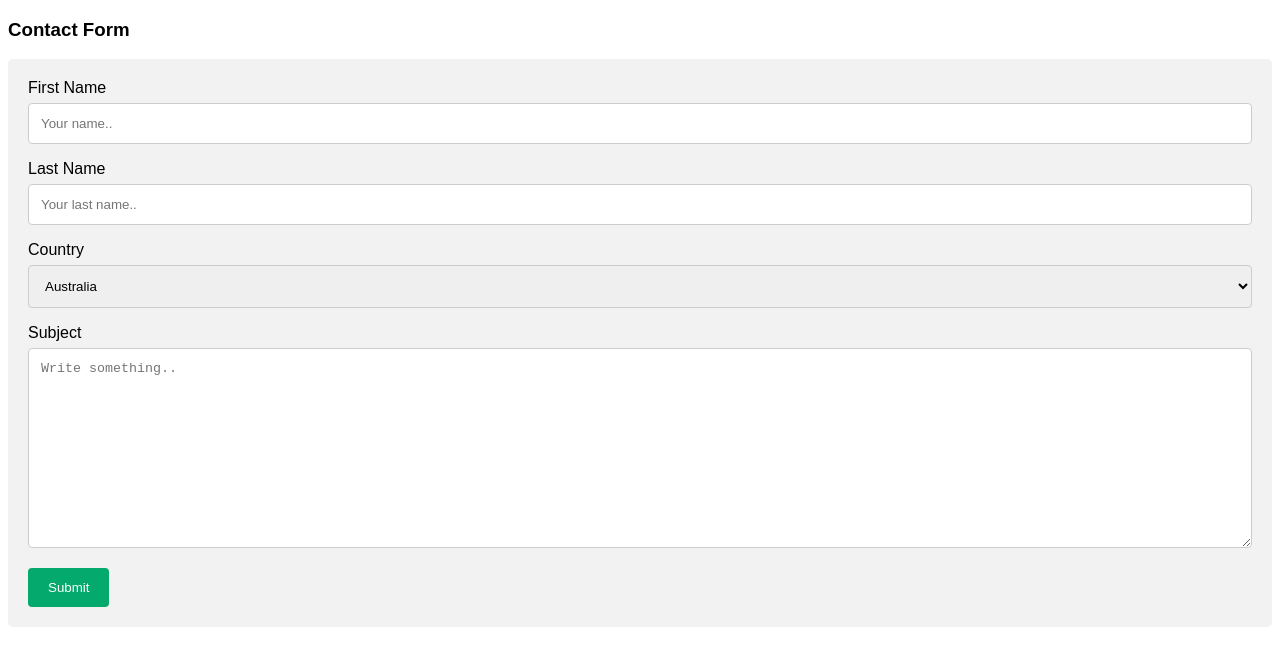
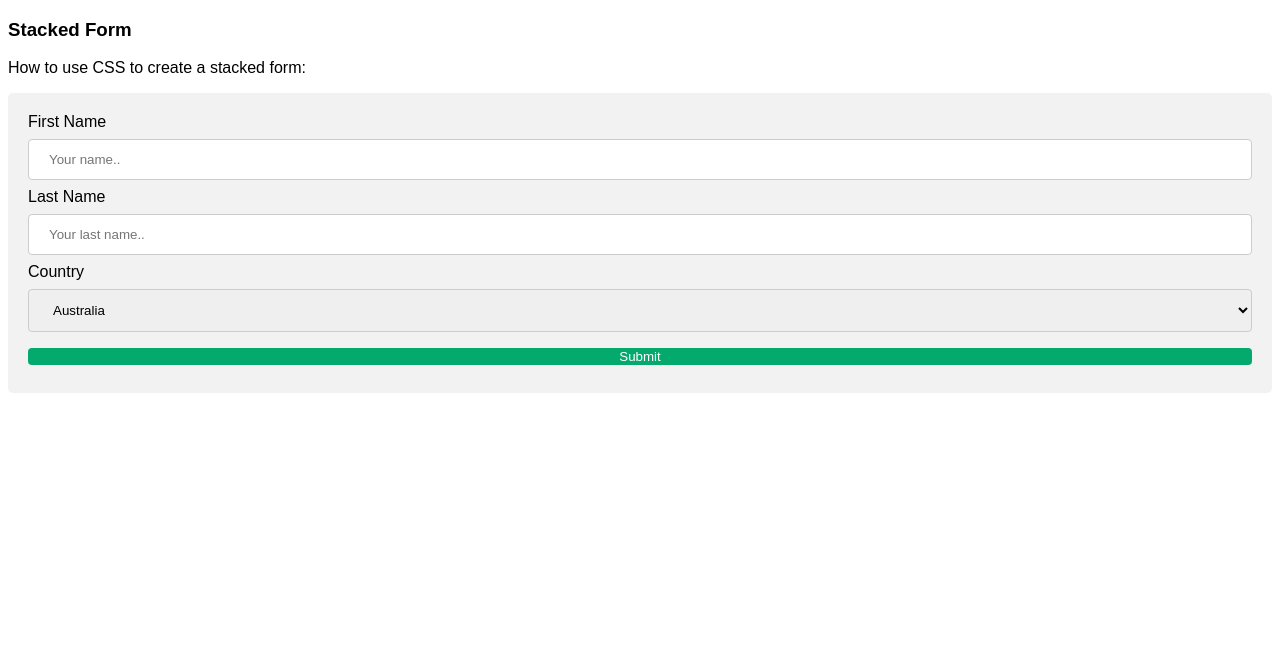
Before and after one commit to santhoshtsk25/docker, a plain HTML site: page index.html in a window 1280 px wide. Drawn offline with Linux system fonts and the light colour scheme.

Commit message:
Update index.html

```diff
--- a/index.html
+++ b/index.html
@@ -1,26 +1,26 @@
 <!DOCTYPE html>
 <html>
-<head>
-<meta name="viewport" content="width=device-width, initial-scale=1">
 <style>
-body {font-family: Arial, Helvetica, sans-serif;}
-* {box-sizing: border-box;}
+body {
+  font-family: Arial;
+}
 
-input[type=text], select, textarea {
+input[type=text], select {
   width: 100%;
-  padding: 12px;
+  padding: 12px 20px;
+  margin: 8px 0;
+  display: block;
   border: 1px solid #ccc;
   border-radius: 4px;
   box-sizing: border-box;
-  margin-top: 6px;
-  margin-bottom: 16px;
-  resize: vertical;
 }
 
 input[type=submit] {
+  width: 100%;
   background-color: #04AA6D;
-  color: white;
-  padding: 12px 20px;
+  color: white;a
+  padding: 14px 20px;
+  margin: 8px 0;
   border: none;
   border-radius: 4px;
   cursor: pointer;
@@ -30,16 +30,16 @@ input[type=submit]:hover {
   background-color: #45a049;
 }
 
-.container {
+div.container {
   border-radius: 5px;
   background-color: #f2f2f2;
   padding: 20px;
 }
 </style>
-</head>
 <body>
 
-<h3>Contact Form</h3>
+<h3>Stacked Form</h3>
+<p>How to use CSS to create a stacked form:</p>
 
 <div class="container">
   <form action="/action_page.php">
@@ -56,9 +56,6 @@ input[type=submit]:hover {
       <option value="usa">USA</option>
     </select>
 
-    <label for="subject">Subject</label>
-    <textarea id="subject" name="subject" placeholder="Write something.." style="height:200px"></textarea>
-
     <input type="submit" value="Submit">
   </form>
 </div>
```
